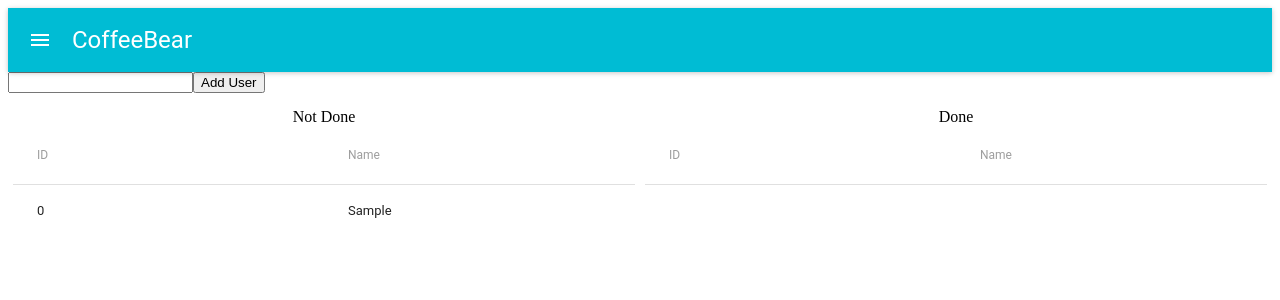
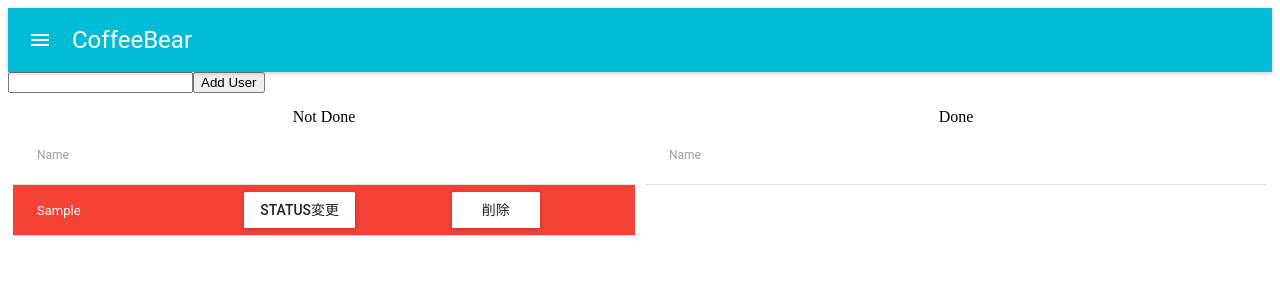
Before and after one commit to DONDONCreate/CoffeeBear, a React (Create React App) app in the folder front_app/: page / in a window 1280 px wide. Both pictures are taken after typing "Sample" into the empty fields and a click on the button "Add User". Shown: the top 300 px of the page. Built offline with nearby package versions, Linux system fonts and the light colour scheme; no server answers.

Commit message:
ユーザーのSTATUS変更ボタンと削除ボタンを追加した

```diff
--- a/front_app/src/actions/index.js
+++ b/front_app/src/actions/index.js
@@ -10,10 +10,17 @@ export const addUser = (text) => ({
     text
 })
 
-export function changeUserStatus(index) {
+export function removeUsers(id) {
+    return {
+        type: 'REMOVE_USERS',
+        id
+    };
+}
+
+export function changeUserStatus(id) {
     return {
         type: 'CHANGE_USER_STATUS',
-        index
+        id
     };
 }
 
--- a/front_app/src/components/UserTable.js
+++ b/front_app/src/components/UserTable.js
@@ -7,8 +7,9 @@ Table,
     TableRow,
     TableRowColumn,
 } from 'material-ui/Table';
+import RaisedButton from 'material-ui/RaisedButton';
 import MuiThemeProvider from 'material-ui/styles/MuiThemeProvider';
-import loadRepos from '../actions'
+import loadRepos, { removeUsers } from '../actions'
 import { connect } from 'react-redux'
 
 // UserTable
@@ -23,27 +24,42 @@ class UserTable extends React.Component {
         dispatch(loadRepos())
     }
 
+    clickButton(id) {
+        const { dispatch } = this.props
+        let myRet = window.confirm("本当に削除しますか？");
+        if ( myRet === true ){
+            dispatch(removeUsers(id))
+        }else{
+            alert("削除がキャンセルされました");
+        }
+    }
 
     render(){
         return(
             <MuiThemeProvider>
-                <Table onCellClick={(event) => {
-                    this.props.onClick(this.props.users[event].id)}
-                }>
+                <Table
+                    fixedHeader={true}
+                    selectable={true}
+                    multiSelectable={true}
+                >
                     <TableHeader
                         displaySelectAll={false}
                         adjustForCheckbox={false}
+                        enableSelectAll={false}
                     >
                         <TableRow>
-                            <TableHeaderColumn>ID</TableHeaderColumn>
                             <TableHeaderColumn>Name</TableHeaderColumn>
+                            <TableHeaderColumn></TableHeaderColumn>
+                            <TableHeaderColumn></TableHeaderColumn>
                         </TableRow>
                     </TableHeader>
                     <TableBody displayRowCheckbox={false}>
+                        {console.log(this.props.users)}
                         {this.props.users.map(user =>
                             <TableRow key={user.id}>
-                                <TableRowColumn>{user.id}</TableRowColumn>
-                                <TableRowColumn>{user.text}</TableRowColumn>
+                                <TableRowColumn  style={{backgroundColor:user.status ? '#2196F3' : '#F44336', color: 'white',}}>{user.text}</TableRowColumn>
+                                <TableRowColumn  style={{backgroundColor:user.status ? '#2196F3' : '#F44336', color: 'white',}}><RaisedButton onClick={() => this.props.onClick(user.id)} label="Status変更" /></TableRowColumn>
+                                <TableRowColumn  style={{backgroundColor: user.status ? '#2196F3' : '#F44336', color: 'white',}}><RaisedButton onClick={() => this.clickButton(user.id)} label="削除"/></TableRowColumn>
                             </TableRow>
                         )}
                     </TableBody>
--- a/front_app/src/index.js
+++ b/front_app/src/index.js
@@ -1,8 +1,6 @@
 import React from 'react';
-import { createStore } from 'redux'
 import { Provider } from 'react-redux'
 import App from './components/App'
-import reducer from './reducers'
 import { render } from 'react-dom'
 import configureStore from './configureStore'
 
--- a/front_app/src/reducers/users.js
+++ b/front_app/src/reducers/users.js
@@ -10,8 +10,8 @@ const users = (state = [], action) => {
                 }
             ]
         case 'CHANGE_USER_STATUS':
-            return state.map((user, index) => {
-                if (index === action.index) {
+            return state.map((user) => {
+                if (user.id === action.id) {
                     return Object.assign({}, user, {
                         status: !user.status
                     })
@@ -19,6 +19,8 @@ const users = (state = [], action) => {
                     return Object.assign({}, user)
                 }
             })
+        case 'REMOVE_USERS':
+            return state.filter(n => n.id !== action.id)
         default:
             return state
     }
```
